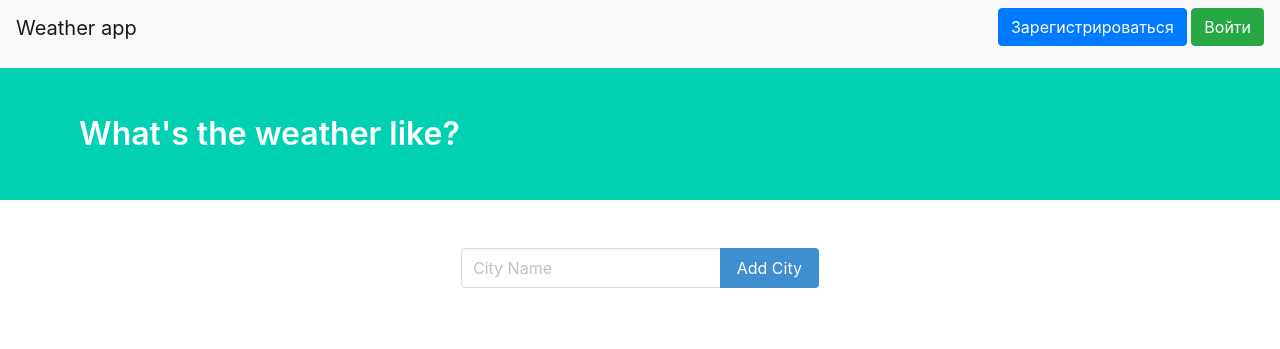
After one commit to faputta/WebApp, a Flask app: template templates/weather.html in a window 1280 px wide. The commit adds this page. Shown: the top 349 px of the page. Run offline with Flask 3, Linux system fonts and the light colour scheme; the template is opened without the code that fills it: most values are stand-ins (such as "Sample title", 1, 10 or a date in 2020); some libraries are stand-ins or nearby versions.

Commit message:
weather app created

```diff
--- a/data/__all_models.py
+++ b/data/__all_models.py
@@ -1,2 +1,3 @@
 from . import users
 from . import information
+from . import cities
--- a/main.py
+++ b/main.py
@@ -1,27 +1,22 @@
-from flask import Flask, render_template, redirect
+import requests
+from flask import Flask, render_template, redirect, request
 from flask_restful import reqparse, abort, Api, Resource
+from flask_sqlalchemy import SQLAlchemy
 from data import db_session
 from data.users import User
+from data.cities import City
 from forms.user import RegisterForm
 from forms.loginform import LoginForm
 from flask_login import LoginManager, login_user, login_required, logout_user
 
 app = Flask(__name__)
 app.config['SECRET_KEY'] = 'faputa_secret_key'
+app.config['SQLALCHEMY_DATABASE_URI'] = 'sqlite:///blogs.db'
 
 login_manager = LoginManager()
 login_manager.init_app(app)
 
-api = Api()
-
-
-class Main(Resource):
-    def get(self):
-        return {"info": "smth", "num": 17}
-
-
-api.add_resource(Main, "/api/main")
-api.init_app(app)
+db = SQLAlchemy(app)
 
 
 def main():
@@ -30,9 +25,36 @@ def main():
 
 
 @app.route("/index")
-@app.route("/")
+@app.route("/", methods=['GET', 'POST'])
 def index():
-    return render_template('index.html')
+    db_sess = db_session.create_session()
+    if request.method == 'POST':
+        new_city = request.form.get('city')
+
+        if new_city:
+            new_city_obj = City(name=new_city)
+
+            db_sess.add(new_city_obj)
+            db_sess.commit()
+    cities = db_sess.query(City).all()
+
+    url = 'http://api.openweathermap.org/data/2.5/weather?q={}&units=imperial&appid=271d1234d3f497eed5b1d80a07b3fcd1'
+
+    weather_data = []
+
+    for city in cities:
+        r = requests.get(url.format(city.name)).json()
+
+        weather = {
+            'city': city.name,
+            'temperature': r['main']['temp'],
+            'description': r['weather'][0]['description'],
+            'icon': r['weather'][0]['icon'],
+        }
+
+        weather_data.append(weather)
+
+    return render_template('weather.html', weather_data=weather_data)
 
 
 @app.route('/register', methods=['GET', 'POST'])
--- a/templates/base.html
+++ b/templates/base.html
@@ -12,7 +12,7 @@
 <body>
 <header>
     <nav class="navbar navbar-light bg-light">
-        <a class="navbar-brand" href="#">Наше приложение</a>
+        <a class="navbar-brand" href="/">Weather app</a>
         {% if current_user.is_authenticated %}
             <a class="navbar-brand" href="/logout">{{ current_user.name }}</a>
         {% else %}
--- a/templates/index.html
+++ b/templates/index.html
@@ -1,5 +1,5 @@
 {% extends "base.html" %}
 
 {% block content %}
-    <h1>Привет, {{ username }}!</h1>
+    <h1>Привет {{ username }}!</h1>
 {% endblock %}
--- /dev/null
+++ b/templates/weather.html
@@ -0,0 +1,109 @@
+<!doctype html>
+<html lang="en">
+<head>
+    <meta charset="utf-8">
+    <meta name="viewport" content="width=device-width, initial-scale=1, shrink-to-fit=no">
+    <link rel="stylesheet"
+          href="https://stackpath.bootstrapcdn.com/bootstrap/4.4.1/css/bootstrap.min.css"
+          integrity="sha384-Vkoo8x4CGsO3+Hhxv8T/Q5PaXtkKtu6ug5TOeNV6gBiFeWPGFN9MuhOf23Q9Ifjh"
+          crossorigin="anonymous">
+    <title>{{title}}</title>
+</head>
+<body>
+<header>
+    <nav class="navbar navbar-light bg-light">
+        <a class="navbar-brand" href="#">Weather app</a>
+        {% if current_user.is_authenticated %}
+            <a class="navbar-brand" href="/logout">{{ current_user.name }}</a>
+        {% else %}
+            <p>
+                <a class="btn btn-primary " href="/register">Зарегистрироваться</a>
+                <a class="btn btn-success" href="/login">Войти</a>
+            </p>
+        {% endif %}
+    </nav>
+</header>
+<!-- Begin page content -->
+<main role="main" class="container">
+    {% block content %}{% endblock %}
+</main>
+</body>
+</html>
+
+
+
+<!doctype html>
+<html lang="en">
+
+<head>
+    <meta charset="UTF-8">
+    <meta name="viewport" content="width=device-width, initial-scale=1.0">
+    <meta http-equiv="X-UA-Compatible" content="ie=edge">
+    <title>What's the weather like?</title>
+    <link rel="stylesheet" href="https://cdnjs.cloudflare.com/ajax/libs/bulma/0.6.2/css/bulma.css"/>
+</head>
+
+<body>
+<section class="hero is-primary">
+    <div class="hero-body">
+        <div class="container">
+            <h1 class="title">
+                What's the weather like?
+            </h1>
+        </div>
+    </div>
+</section>
+<section class="section">
+    <div class="container">
+        <div class="columns">
+            <div class="column is-offset-4 is-4">
+                <form method="POST">
+                    <div class="field has-addons">
+                        <div class="control is-expanded">
+                            <input class="input" name="city" type="text" placeholder="City Name">
+                        </div>
+                        <div class="control">
+                            <button class="button is-info">
+                                Add City
+                            </button>
+                        </div>
+                    </div>
+                </form>
+            </div>
+        </div>
+    </div>
+</section>
+<section class="section">
+    <div class="container">
+        <div class="columns">
+            <div class="column is-offset-4 is-4">
+                {% for weather in weather_data %}
+                <div class="box">
+                    <article class="media">
+                        <div class="media-left">
+                            <figure class="image is-50x50">
+                                <img src="http://openweathermap.org/img/w/{{ weather.icon }}.png" alt="Image">
+                            </figure>
+                        </div>
+                        <div class="media-content">
+                            <div class="content">
+                                <p>
+                                    <span class="title">{{ weather.city }}</span>
+                                    <br>
+                                    <span class="subtitle">{{ weather.temperature }}° F</span>
+                                    <br> {{ weather.description }}
+                                </p>
+                            </div>
+                        </div>
+                    </article>
+                </div>
+                {% endfor %}
+            </div>
+        </div>
+    </div>
+</section>
+<footer class="footer">
+</footer>
+</body>
+
+</html>
```
Also changed, not shown: data/cities.py (added, +11 -0 lines), db/blogs.db (added), instance/blogs.db (added).
